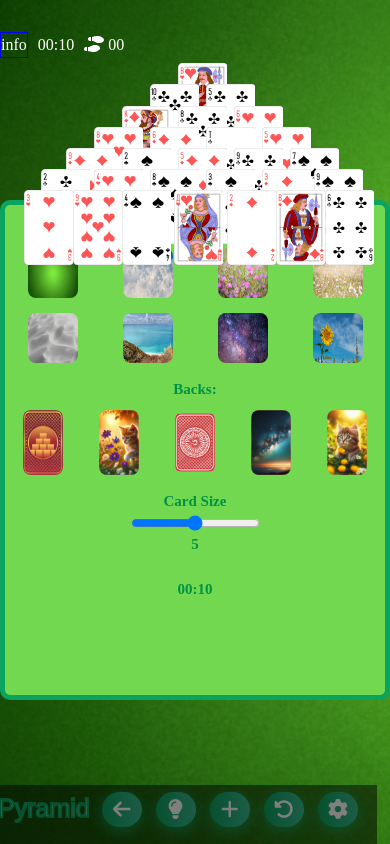
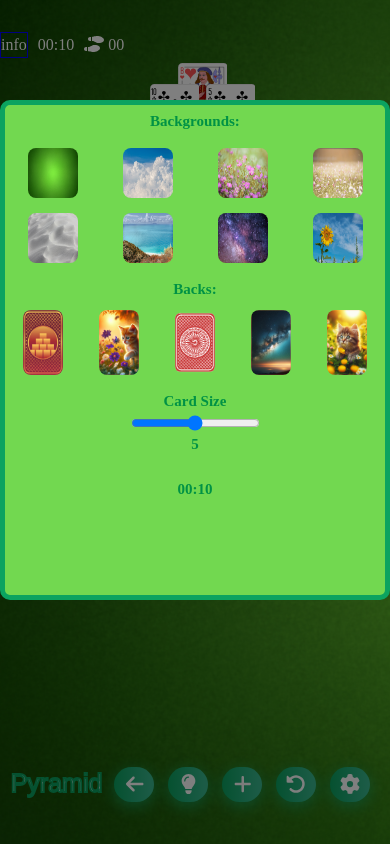
Before and after one commit to Igogoblin/pyramid, a React (Vite) app in the folder pyramid/: page / in a window 390 px wide. Both pictures are taken after a click on the button 337 px from the left and 809 px from the top of the page. Built offline with nearby package versions, Linux system fonts and the light colour scheme; a web font is replaced by a local one.

Commit message:
options fix

```diff
--- a/pyramid/src/App.css
+++ b/pyramid/src/App.css
@@ -34,8 +34,6 @@ body {
 @media screen and (max-width: 500px) {
   .header-bottom {
     display: block;
-    position: fixed;
-    bottom: 10px;
   }
 
   .header-top {
--- a/pyramid/src/components/header/Header.jsx
+++ b/pyramid/src/components/header/Header.jsx
@@ -32,6 +32,7 @@ export default function Header() {
   };
   return (
     <div className={s.header}>
+      <div className={s.buttons}>
         <h1 className={s.tac_one_regular}>Pyramid</h1>
 
         <button
@@ -90,10 +91,15 @@ export default function Header() {
           />{" "}
           <span>OPTIONS</span>
         </button>
+      </div>
       <div
         className={`${s.block_options}`}
         style={{ display: options ? "block" : "none" }}
       >
+        <div
+          onClick={openOptions}
+          className={s.close_options}
+        ></div>
         <div className={`${s.options}`}>
           <h4>Backgrounds:</h4>
           <div className={`${s.backgrounds}`}>
@@ -127,6 +133,10 @@ export default function Header() {
             <Timer />
           </div>
         </div>
+        <div
+          onClick={openOptions}
+          className={`${s.close_options_bottom} ${s.close_options}`}
+        ></div>
       </div>
     </div>
   );
--- a/pyramid/src/components/header/header.module.css
+++ b/pyramid/src/components/header/header.module.css
@@ -37,8 +37,12 @@ div h4 {
   z-index: 10;
 }
 
+.close_options {
+  height: 100px;
+}
+
 .options {
-  margin: 100px auto;
+  margin: auto;
 
   width: 1350px;
   height: 500px;
@@ -267,12 +271,32 @@ div h4 {
     display: none;
   }
 
+  .buttons {
+    position: fixed;
+    top: 90%;
+
+    margin: auto;
+  }
+
   .mob_display {
     display: inline-block;
   }
 
   .backgrounds {
     display: block;
+  }
+
+  .block_options {
+    position: fixed;
+    top: 0%;
+    left: 0%;
+  }
+
+  .close_options_bottom {
+    position: fixed;
+    bottom: 0;
+    width: 100vw;
+    height: 300px;
   }
 
   .block {
```
Lines whose indentation alone changed are shown as unchanged.
